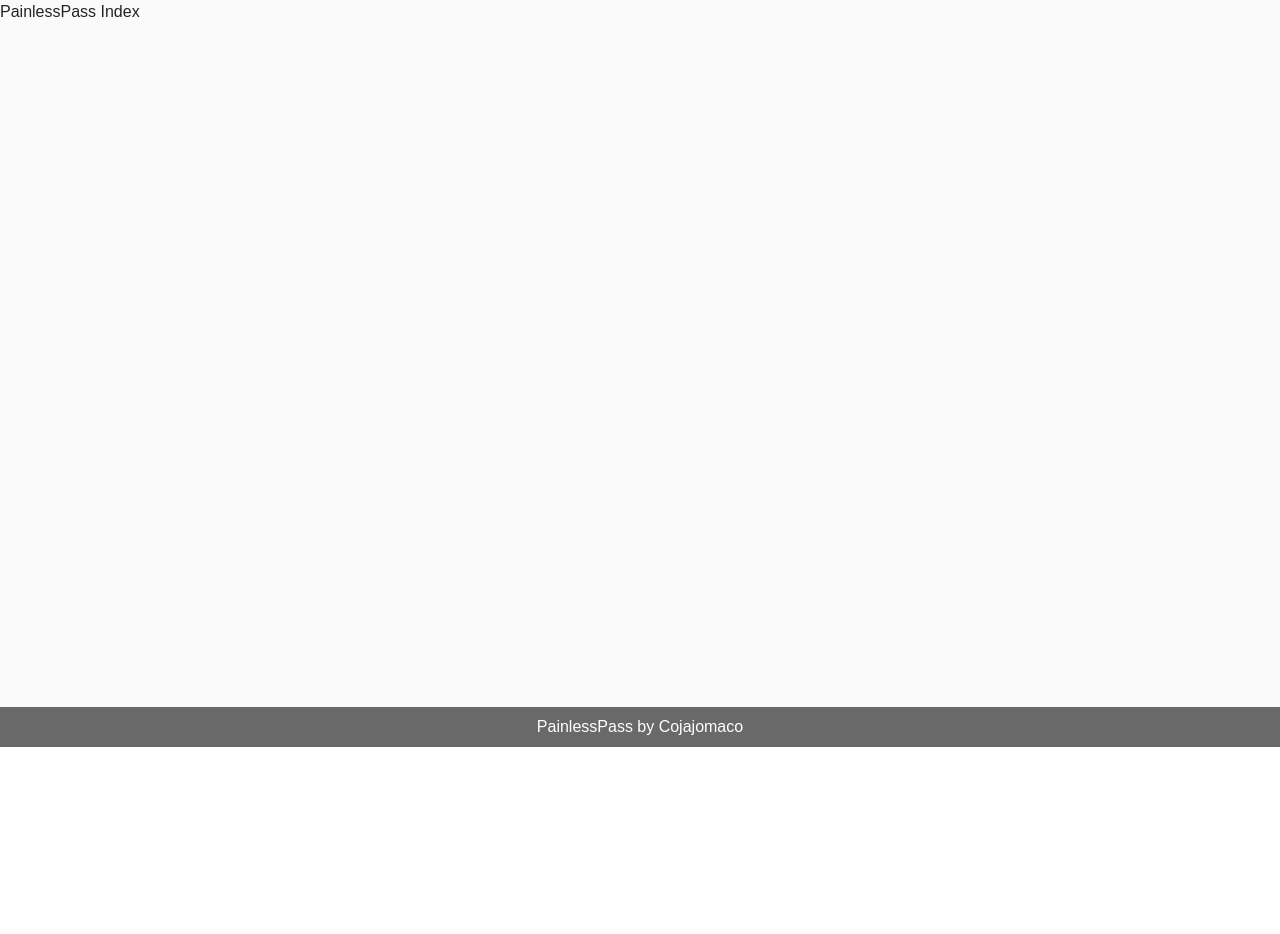
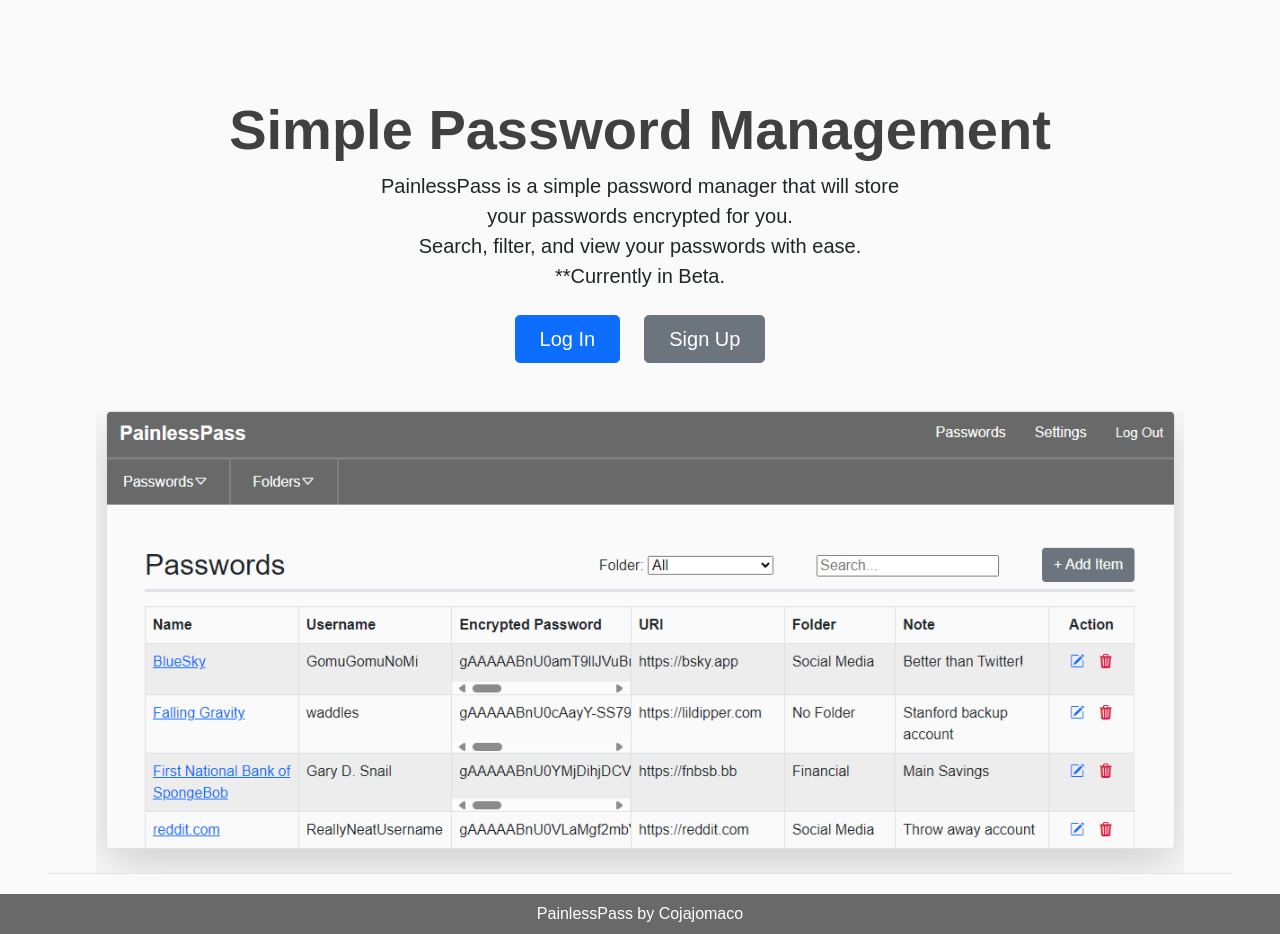
Before and after one commit to Cojajomaco/PainlessPass, a Django app: page /painlesspass/ in a window 1280 px wide. Shown: the part 53-987 px from the top of the page. Before the commit the page ends 800 px from the top, so only its background shows below. Run offline with Django 5.2, Linux system fonts and the light colour scheme; some libraries are stand-ins or nearby versions.

Commit message:
Created proper landing pages

```diff
--- a/painlessapp/templates/painlessapp/index.html
+++ b/painlessapp/templates/painlessapp/index.html
@@ -1,9 +1,32 @@
 {% extends "base_generic.html" %}
+{% load static %}
 
 {% block title %}
-    <title>PainlessPass - Index</title>
+    <title>PainlessPass - Home</title>
 {% endblock %}
 
 {% block content %}
-    <p>PainlessPass Index</p>
+    <div class="pt-5 px-5 pb-0 mt-5 mx-5 mb-0 text-center border-bottom">
+        <h1 class="display-4 fw-bold" style="color: #404040;">Simple Password Management</h1>
+        <div class="col-lg-6 mx-auto">
+            <p class="lead mb-4">PainlessPass is a simple password manager that will store your passwords encrypted for you.
+                <br>Search, filter, and view your passwords with ease.
+                <br>**Currently in Beta.</p>
+            <div class="d-grid gap-2 d-sm-flex justify-content-sm-center mb-5">
+                <a href="/painlesspass/login/">
+                    <button type="button" class="btn btn-primary btn-lg px-4 me-sm-3">Log In</button>
+                </a>
+                <a href="/painlesspass/register/">
+                    <button type="button" class="btn btn-secondary btn-lg px-4">Sign Up</button>
+                </a>
+            </div>
+        </div>
+        <div class="overflow-hidden" style="max-height: 75%;">
+            <div class="container px-2">
+                <img src="{% static 'painlessapp/images/painless-pass-preview.png' %}"
+                     class="img-fluid border rounded-3 shadow-lg mb-4" alt="PainlessPass Example"
+                     width="1069" height="436" loading="lazy">
+            </div>
+        </div>
+    </div>
 {% endblock %}
--- a/templates/registration/login.html
+++ b/templates/registration/login.html
@@ -10,7 +10,7 @@
     <div class="d-flex justify-content-center align-items-center mt-5">
         <div class="border border-4 rounded-3 border-secondary p-5">
             <div id="login-header" class="text-center mb-4">
-                <h1>Log In</h1>
+                <h2>Log In</h2>
             </div>
             <!-- Error Checking -->
             {% if form.errors %}
```
